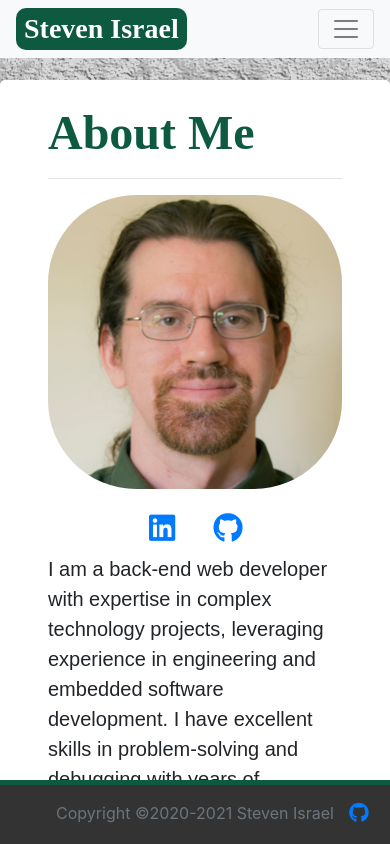
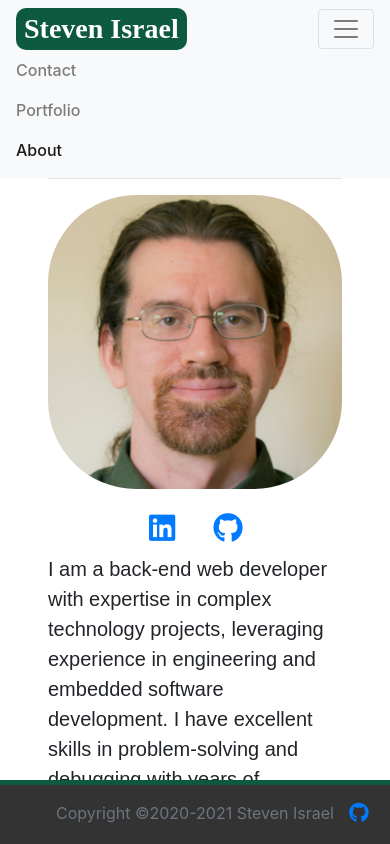
Before and after one commit to malenchite/malenchite.github.io, a React (Create React App) app: page / in a window 390 px wide. Both pictures are taken after a click on the button "Toggle navigation". Shown: the top 844 px of the page. Built offline with nearby package versions, Linux system fonts and the light colour scheme.

Commit message:
Implemented navbar collapse for responsive viewing

```diff
--- a/src/components/Header/index.js
+++ b/src/components/Header/index.js
@@ -1,26 +1,31 @@
+import { useState } from "react";
 import { Link, useLocation } from "react-router-dom";
 import "./style.css";
 
 function Header(props) {
   const location = useLocation();
+  const [isNavCollapsed, setIsNavCollapsed] = useState(true);
+
+  const toggleNavCollapse = () => setIsNavCollapsed(!isNavCollapsed);
+  const collapseNav = () => setIsNavCollapsed(true);
 
   return (
     <header>
       <nav className="navbar navbar-expand-lg navbar-light bg-light fixed-top">
-        <Link to="/" className="title-name">Steven Israel</Link>
+        <Link to="/" className="title-name" onClick={collapseNav}>Steven Israel</Link>
         <button className="navbar-toggler" type="button" data-toggle="collapse" data-target="#navbarNavAltMarkup"
-          aria-controls="navbarNavAltMarkup" aria-expanded="false" aria-label="Toggle navigation">
+          aria-controls="navbarNavAltMarkup" aria-expanded={!isNavCollapsed ? true : false} aria-label="Toggle navigation" onClick={toggleNavCollapse}>
           <span className="navbar-toggler-icon"></span>
         </button>
-        <div className="collapse navbar-collapse justify-content-end" id="navbarNavAltMarkup">
+        <div className={`${isNavCollapsed ? "collapse" : ""} navbar-collapse justify-content-end`} id="navbarNavAltMarkup">
           <div className="navbar-nav">
-            <Link to="/contact" className={location.pathname === "/contact" ? "nav-link active" : "nav-link"}>
+            <Link to="/contact" className={location.pathname === "/contact" ? "nav-link active" : "nav-link"} onClick={collapseNav}>
               Contact {location.pathname === "/contact" ? <span className="sr-only">(current)</span> : ""}
             </Link>
-            <Link to="/portfolio" className={location.pathname === "/portfolio" ? "nav-link active" : "nav-link"}>
+            <Link to="/portfolio" className={location.pathname === "/portfolio" ? "nav-link active" : "nav-link"} onClick={collapseNav}>
               Portfolio {location.pathname === "/portfolio" ? <span className="sr-only">(current)</span> : ""}
             </Link>
-            <Link to="/" className={location.pathname === "/" ? "nav-link active" : "nav-link"}>
+            <Link to="/" className={location.pathname === "/" ? "nav-link active" : "nav-link"} onClick={collapseNav}>
               About {location.pathname === "/" ? <span className="sr-only">(current)</span> : ""}
             </Link>
           </div>
```
